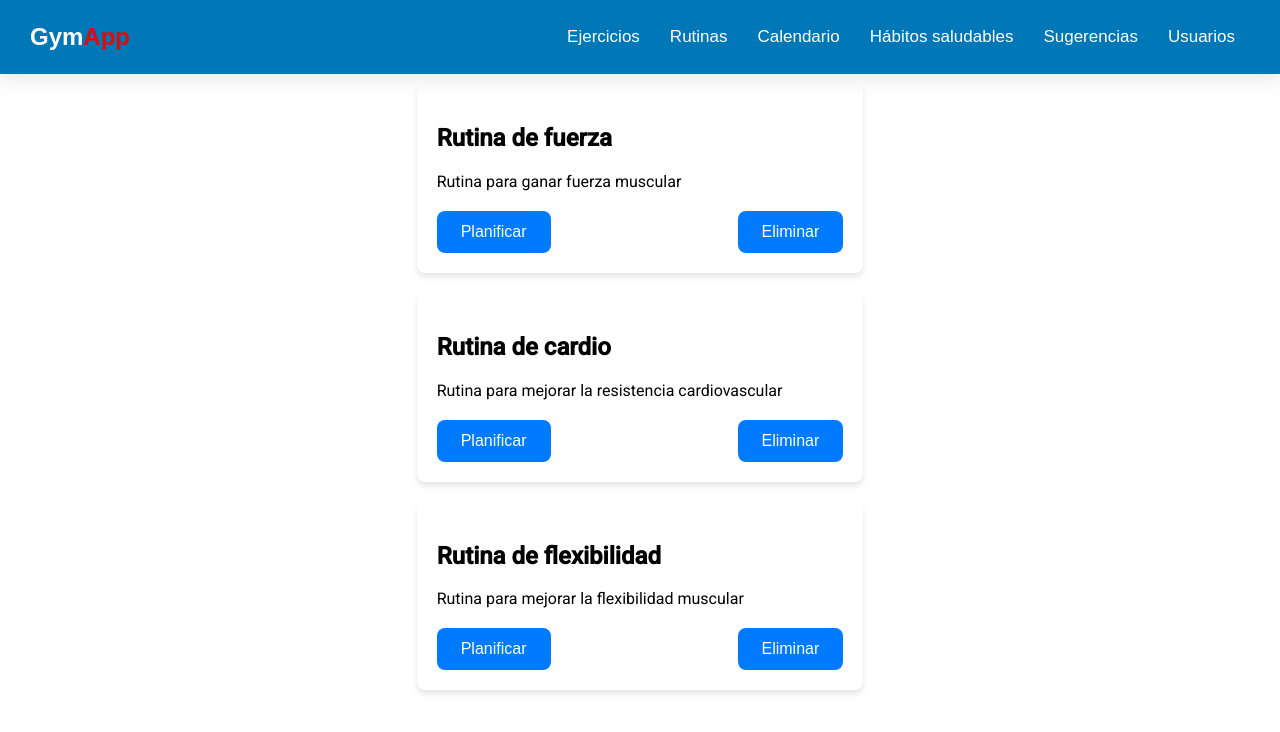
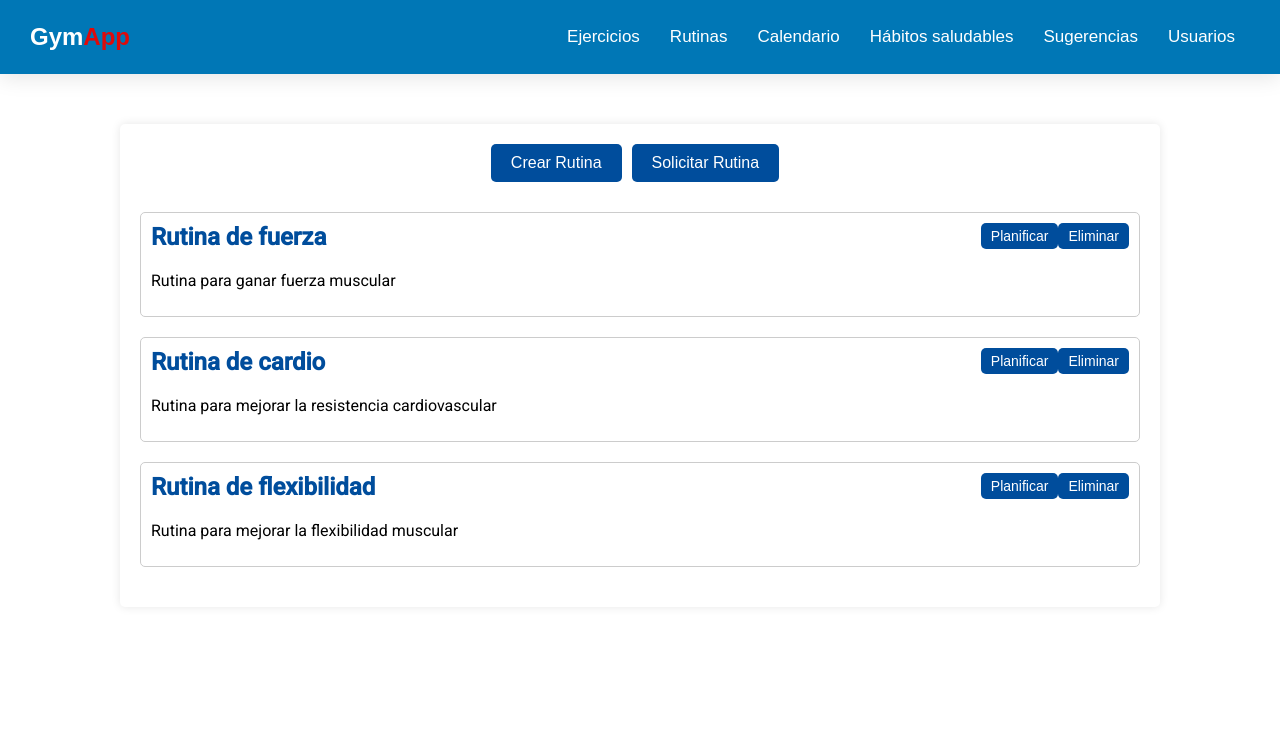
Before and after one commit to JavierRuizCobo/cliente_tfg, an Angular app: page /rutinas in a window 1280 px wide. Shown: the top 732 px of the page. Built offline with nearby package versions, Linux system fonts and the light colour scheme.

Commit message:
Pantalla inicial rutinas

```diff
--- a/src/app/components/rutinas/components/rutinas/rutinas.component.css
+++ b/src/app/components/rutinas/components/rutinas/rutinas.component.css
@@ -1,56 +1,98 @@
 .container {
+    max-width: 1000px;
+    margin: 50px auto;
+    padding: 20px;
+    background-color: #fff;
+    border-radius: 5px;
+    box-shadow: 0 0 10px rgba(0, 0, 0, 0.1);
+  }
+
+  .btn-group {
+    margin-bottom: 20px;
+    text-align: center;
+  }
+
+  .btn-group button {
+    margin-right: 10px;
+    margin-bottom: 10px;
+    padding: 10px 20px;
+    font-size: 16px;
+    border: none;
+    background-color: #004d9c;
+    color: #fff;
+    border-radius: 5px;
+    cursor: pointer;
+    transition: background-color 0.3s;
+  }
+
+  .btn-group button:hover {
+    background-color: #005fc5;
+  }
+
+  .rutinas {
     display: flex;
     flex-wrap: wrap;
-    justify-content: center;
+    justify-content: space-between;
   }
 
   .rutina-card {
-    background-color: #ffffff;
-    box-shadow: 0 4px 6px rgba(0, 0, 0, 0.1);
-    border-radius: 8px;
-    margin: 10px;
-    padding: 20px;
-    width: calc(33.33% - 20px); /* 3 columnas en pantalla grande */
+    width: calc(100% - 20px);
+    margin-bottom: 20px;
+    border: 1px solid #ccc;
+    padding: 10px;
+    border-radius: 5px;
+    background-color: #fff;
     transition: box-shadow 0.3s;
+    position: relative;
   }
 
   .rutina-card:hover {
-    box-shadow: 0 6px 10px rgba(0, 0, 0, 0.15);
+    box-shadow: 0 0 10px rgba(0, 0, 0, 0.1);
   }
 
   .rutina-info {
-    flex: 1;
+    width: calc(100% - 130px); /* Restar el ancho de los botones */
   }
 
   .rutina-actions {
-    display: flex;
-    justify-content: space-between;
-    margin-top: 20px;
+    position: absolute;
+    top: 10px;
+    right: 10px;
   }
 
-  .btn-planificar, .btn-eliminar {
-    background-color: #007BFF;
+  .rutina-actions button {
+    padding: 5px 10px;
+    font-size: 14px;
+    border: none;
+    background-color: #004d9c;
     color: #fff;
-    border: none;
-    border-radius: 8px;
-    padding: 12px 24px;
+    border-radius: 5px;
     cursor: pointer;
-    font-size: 16px;
     transition: background-color 0.3s;
   }
 
-  .btn-planificar:hover, .btn-eliminar:hover {
-    background-color: #0056b3;
+  .rutina-actions button:hover {
+    background-color: #005fc5;
   }
 
-  @media screen and (max-width: 768px) {
+  .rutina-info h2 {
+    margin-top: 0;
+    color: #004d9c;
+  }
+
+  @media (max-width: 768px) {
     .rutina-card {
-      width: calc(50% - 20px); /* 2 columnas en tablet */
+      width: calc(100% - 20px);
+    }
+
+    .rutina-actions {
+      position: relative;
+      top: auto;
+      right: auto;
+      margin-top: 10px;
+    }
+
+    .rutina-actions button {
+      width: 100%;
     }
   }
-
-  @media screen and (max-width: 480px) {
-    .rutina-card {
-      width: calc(100% - 20px); /* 1 columna en móvil */
-    }
-  }
--- a/src/app/components/rutinas/components/rutinas/rutinas.component.html
+++ b/src/app/components/rutinas/components/rutinas/rutinas.component.html
@@ -1,6 +1,10 @@
+<div class="container">
+    <div class="btn-group">
+      <button class="btn-crear" (click)="crearRutina()">Crear Rutina</button>
+      <button class="btn-solicitar" (click)="solicitarRutina()">Solicitar Rutina</button>
+    </div>
+    <div class="rutinas">
         @for (rutina of rutinas; track $index) {
-
-    <div class="container">
             <div class="rutina-card">
               <div class="rutina-info">
                 <h2>{{ rutina.nombre }}</h2>
@@ -11,6 +15,8 @@
                 <button class="btn-eliminar" (click)="eliminarRutina(rutina.id)">Eliminar</button>
               </div>
             </div>
-      </div>
+
 
         }
+    </div>
+  </div>
--- a/src/app/components/rutinas/components/rutinas/rutinas.component.ts
+++ b/src/app/components/rutinas/components/rutinas/rutinas.component.ts
@@ -33,4 +33,12 @@ export class RutinasComponent {
     this.getRutinas(); // Actualizar la lista de rutinas después de eliminar
   }
 
+  crearRutina(){
+
+  }
+
+  solicitarRutina(){
+
+  }
+
 }
```
Lines whose indentation alone changed are shown as unchanged.
